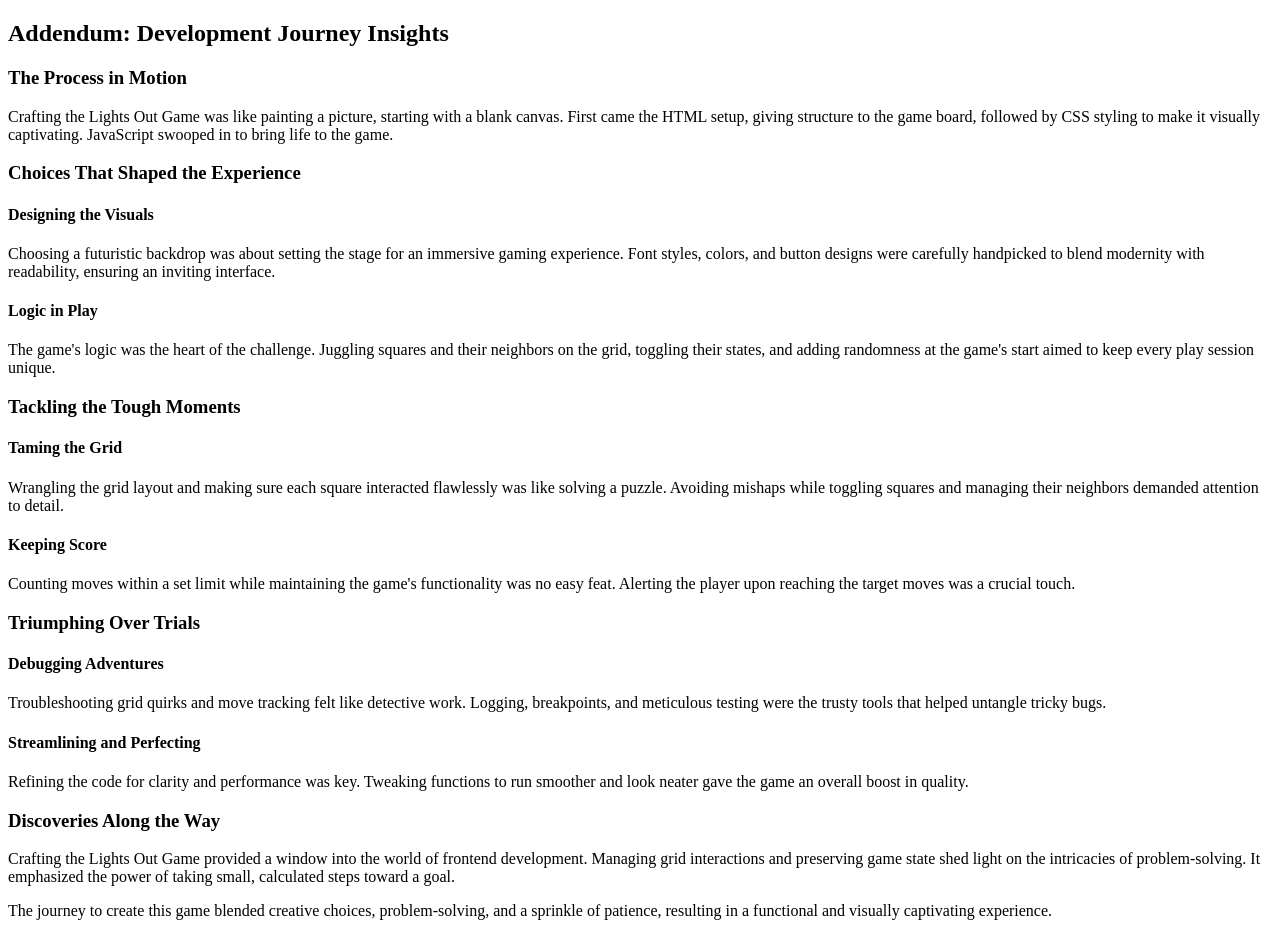
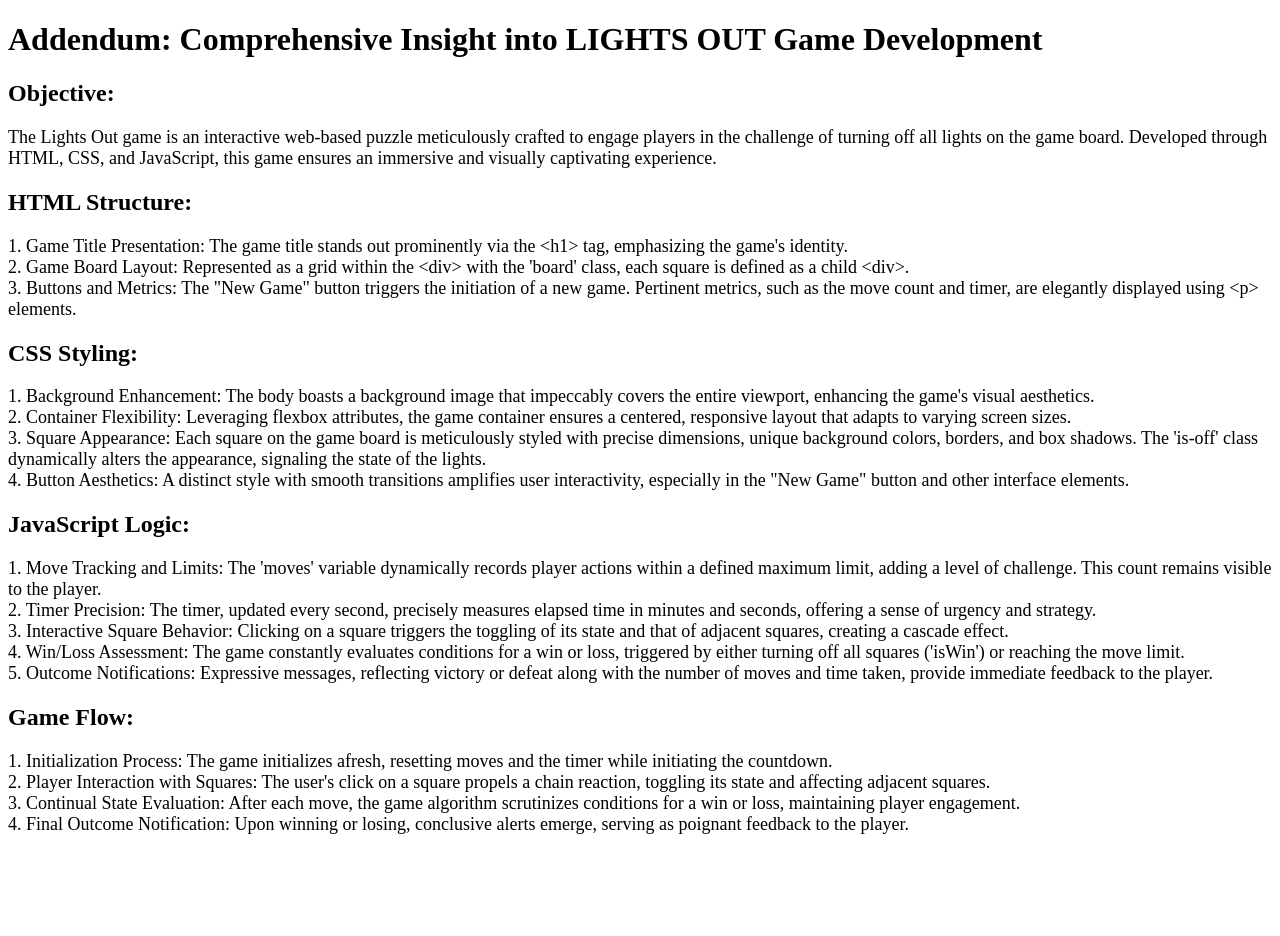
Before and after one commit to Anurag070599/my-first-static-web-app, a website: page src/itc505/final/addendum.html in a window 1280 px wide. After the commit the page ends 853 px from the top, so only its background shows below. Drawn offline with Linux system fonts and the light colour scheme.

Commit message:
Update addendum.html

```diff
--- a/src/itc505/final/addendum.html
+++ b/src/itc505/final/addendum.html
@@ -2,49 +2,68 @@
 <html lang="en">
 <head>
   <meta charset="UTF-8">
-  <title>Addendum: Development Journey Insights</title>
+  <title>Addendum: Comprehensive Insight into LIGHTS OUT Game Development</title>
   <style>
-    /* Your CSS styles here */
+    h1 {
+      font-size: 32px;
+    }
+    h2 {
+      font-size: 24px;
+    }
+    p {
+      font-size: 18px;
+    }
   </style>
 </head>
 <body>
-  <div class="addendum-container">
-    <h2>Addendum: Development Journey Insights</h2>
+  <h1>Addendum: Comprehensive Insight into LIGHTS OUT Game Development</h1>
 
   <section>
-      <h3>The Process in Motion</h3>
-      <p>Crafting the Lights Out Game was like painting a picture, starting with a blank canvas. First came the HTML setup, giving structure to the game board, followed by CSS styling to make it visually captivating. JavaScript swooped in to bring life to the game.</p>
+    <h2>Objective:</h2>
+    <p>
+      The Lights Out game is an interactive web-based puzzle meticulously crafted to engage players in the challenge of turning off all lights on the game board. Developed through HTML, CSS, and JavaScript, this game ensures an immersive and visually captivating experience.
+    </p>
   </section>
 
   <section>
-      <h3>Choices That Shaped the Experience</h3>
-      <h4>Designing the Visuals</h4>
-      <p>Choosing a futuristic backdrop was about setting the stage for an immersive gaming experience. Font styles, colors, and button designs were carefully handpicked to blend modernity with readability, ensuring an inviting interface.</p>
-      <h4>Logic in Play</h4>
-      <p>The game's logic was the heart of the challenge. Juggling squares and their neighbors on the grid, toggling their states, and adding randomness at the game's start aimed to keep every play session unique.</p>
+    <h2>HTML Structure:</h2>
+    <p>
+      1. Game Title Presentation: The game title stands out prominently via the &lt;h1&gt; tag, emphasizing the game's identity.<br>
+      2. Game Board Layout: Represented as a grid within the &lt;div&gt; with the 'board' class, each square is defined as a child &lt;div&gt;.<br>
+      3. Buttons and Metrics: The "New Game" button triggers the initiation of a new game. Pertinent metrics, such as the move count and timer, are elegantly displayed using &lt;p&gt; elements.
+    </p>
   </section>
 
   <section>
-      <h3>Tackling the Tough Moments</h3>
-      <h4>Taming the Grid</h4>
-      <p>Wrangling the grid layout and making sure each square interacted flawlessly was like solving a puzzle. Avoiding mishaps while toggling squares and managing their neighbors demanded attention to detail.</p>
-      <h4>Keeping Score</h4>
-      <p>Counting moves within a set limit while maintaining the game's functionality was no easy feat. Alerting the player upon reaching the target moves was a crucial touch.</p>
+    <h2>CSS Styling:</h2>
+    <p>
+      1. Background Enhancement: The body boasts a background image that impeccably covers the entire viewport, enhancing the game's visual aesthetics.<br>
+      2. Container Flexibility: Leveraging flexbox attributes, the game container ensures a centered, responsive layout that adapts to varying screen sizes.<br>
+      3. Square Appearance: Each square on the game board is meticulously styled with precise dimensions, unique background colors, borders, and box shadows. The 'is-off' class dynamically alters the appearance, signaling the state of the lights.<br>
+      4. Button Aesthetics: A distinct style with smooth transitions amplifies user interactivity, especially in the "New Game" button and other interface elements.
+    </p>
   </section>
 
   <section>
-      <h3>Triumphing Over Trials</h3>
-      <h4>Debugging Adventures</h4>
-      <p>Troubleshooting grid quirks and move tracking felt like detective work. Logging, breakpoints, and meticulous testing were the trusty tools that helped untangle tricky bugs.</p>
-      <h4>Streamlining and Perfecting</h4>
-      <p>Refining the code for clarity and performance was key. Tweaking functions to run smoother and look neater gave the game an overall boost in quality.</p>
+    <h2>JavaScript Logic:</h2>
+    <p>
+      1. Move Tracking and Limits: The 'moves' variable dynamically records player actions within a defined maximum limit, adding a level of challenge. This count remains visible to the player.<br>
+      2. Timer Precision: The timer, updated every second, precisely measures elapsed time in minutes and seconds, offering a sense of urgency and strategy.<br>
+      3. Interactive Square Behavior: Clicking on a square triggers the toggling of its state and that of adjacent squares, creating a cascade effect.<br>
+      4. Win/Loss Assessment: The game constantly evaluates conditions for a win or loss, triggered by either turning off all squares ('isWin') or reaching the move limit.<br>
+      5. Outcome Notifications: Expressive messages, reflecting victory or defeat along with the number of moves and time taken, provide immediate feedback to the player.
+    </p>
   </section>
 
   <section>
-      <h3>Discoveries Along the Way</h3>
-      <p>Crafting the Lights Out Game provided a window into the world of frontend development. Managing grid interactions and preserving game state shed light on the intricacies of problem-solving. It emphasized the power of taking small, calculated steps toward a goal.</p>
-      <p>The journey to create this game blended creative choices, problem-solving, and a sprinkle of patience, resulting in a functional and visually captivating experience.</p>
+    <h2>Game Flow:</h2>
+    <p>
+      1. Initialization Process: The game initializes afresh, resetting moves and the timer while initiating the countdown.<br>
+      2. Player Interaction with Squares: The user's click on a square propels a chain reaction, toggling its state and affecting adjacent squares.<br>
+      3. Continual State Evaluation: After each move, the game algorithm scrutinizes conditions for a win or loss, maintaining player engagement.<br>
+      4. Final Outcome Notification: Upon winning or losing, conclusive alerts emerge, serving as poignant feedback to the player.
+    </p>
   </section>
-  </div>
+
 </body>
 </html>
```
Lines whose indentation alone changed are shown as unchanged.
